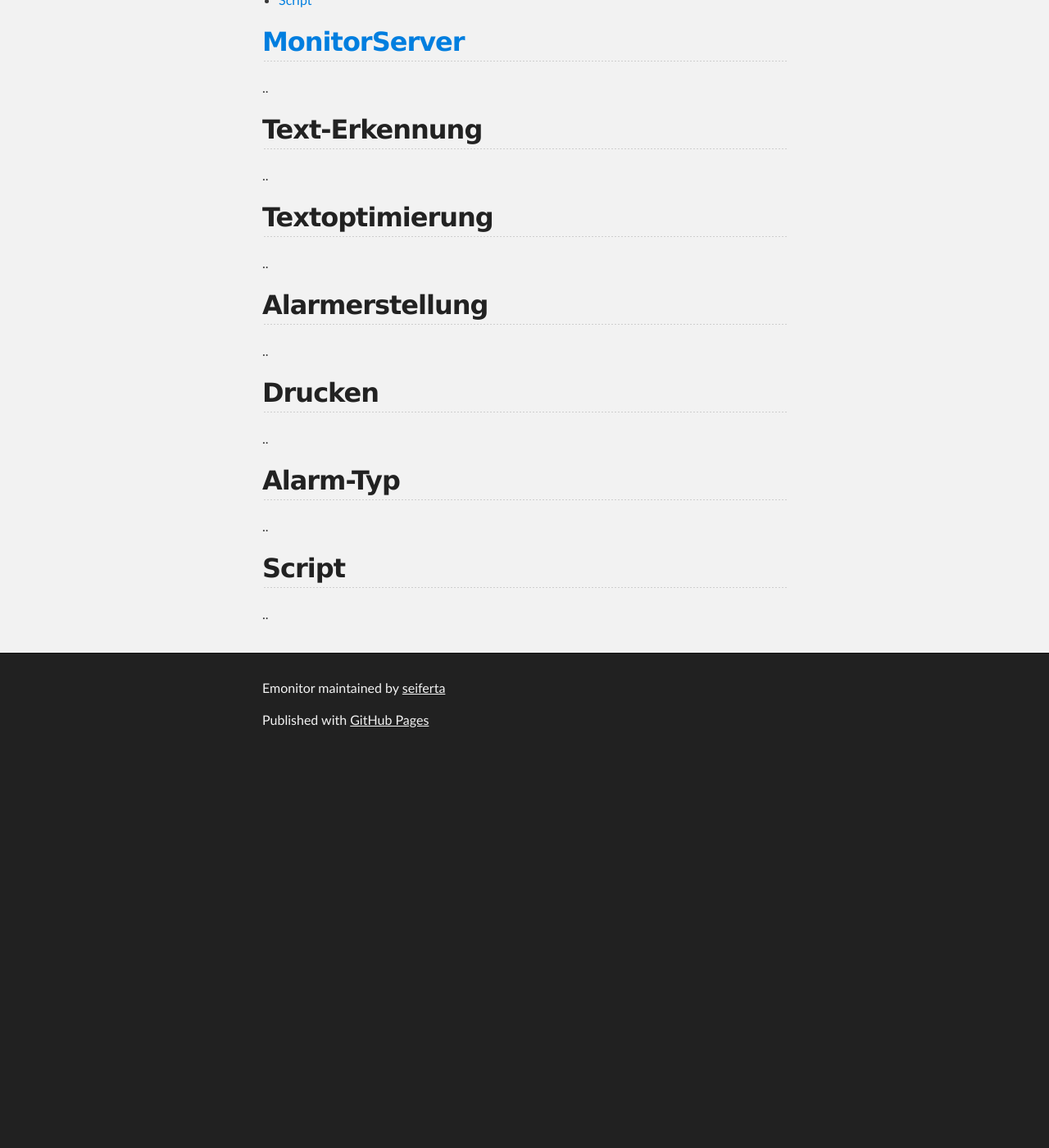
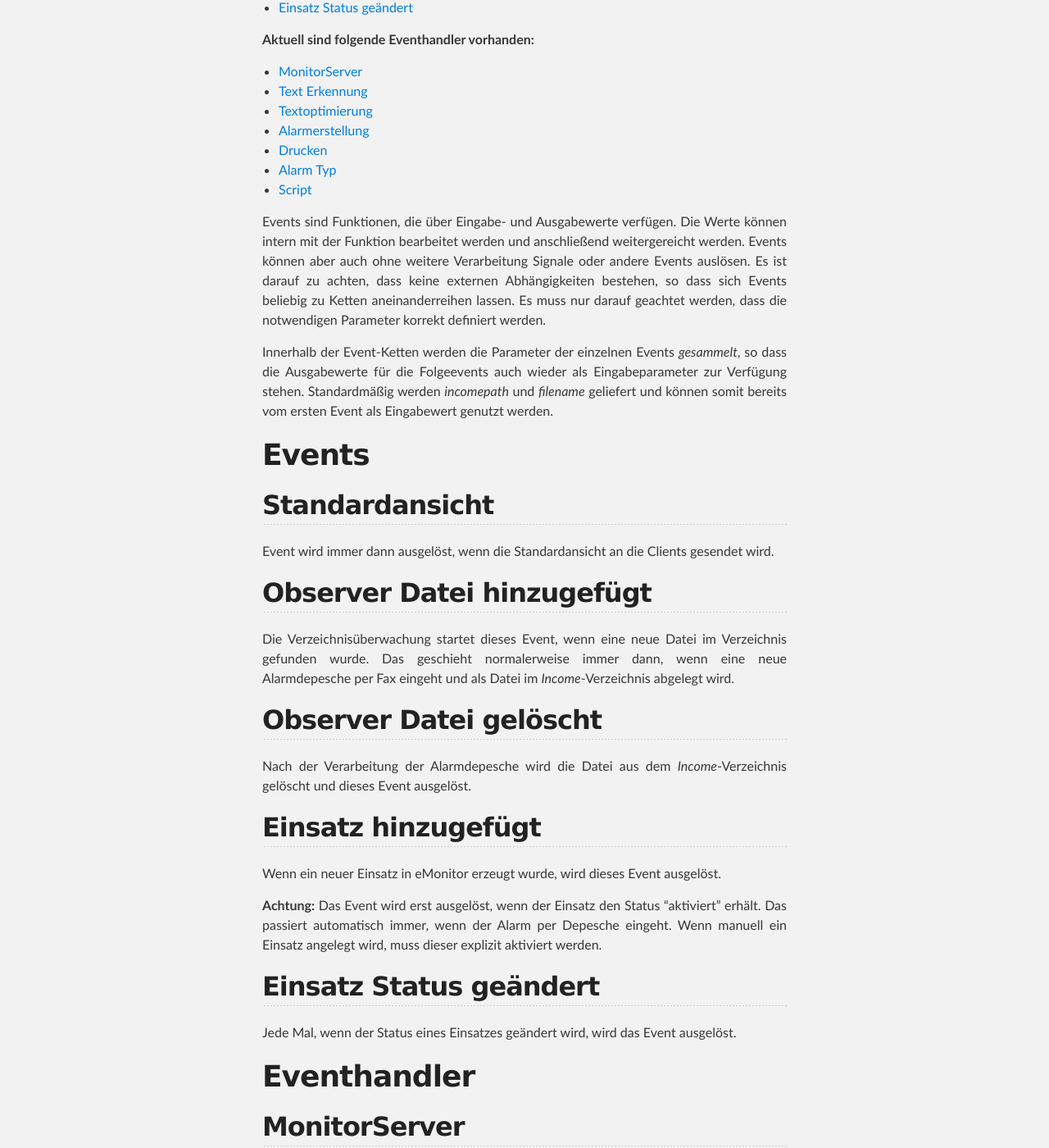
Before and after one commit to seiferta/eMonitor, a Jekyll site: the page built from docs/eventhandler.md, in a window 1280 px wide and 1400 px high, scrolled down 598 px. Shown: the whole window at 82% size. Built offline with Jekyll 4.4.1, drawn with Linux system fonts in a browser that asks for light colours; nearby versions of some CDN libraries; before the commit the page ends 1523 px from its top, so only the background shows below that; some of the changed text lies outside the part shown.

Commit message:
Update eventhandler.md

```diff
--- a/docs/eventhandler.md
+++ b/docs/eventhandler.md
@@ -4,43 +4,116 @@ permalink: /eventhandler/
 breadcrumb: Eventhandler
 ---
 
-### Eventhandler
+# Event und Eventhandler
 
-eMonitor bietet unterschiedliche Eventhandler, die miteinaner verschaltet werden können und somit variable Abläufe definieren lassen.
-Aktuell sind folgende Eventhandler vorhanden:
+eMonitor bietet unterschiedliche Events, die über Eventhandler verarbeitet werden können. Eventhandler können miteinaner verschaltet werden, somit lassen sich variable Abläufe definieren.
 
-* [MonitorServer](#monitorServer)
-* [TextErkennung](#texterkennung)
+**Aktuell sind folgende Events vorhanden:**
+
+* [Standardansicht](#standardansicht)
+* [Obeserver Datei hinzugefügt](#observer-datei-hinzugefügt)
+* [Observer Datei gelöscht](#observer-datei-gelöscht)
+* [Einsatz hinzugefügt](#einsatz-hinzugefügt)
+* [Einsatz Status geändert](#einsatz-status-geändert)
+
+**Aktuell sind folgende Eventhandler vorhanden:**
+
+* [MonitorServer](#monitorserver)
+* [Text Erkennung](#text-erkennung)
 * [Textoptimierung](#textoptimierung)
 * [Alarmerstellung](#alarmerstellung)
 * [Drucken](#drucken)
-* [Alarm-Typ](#alarmtyp)
+* [Alarm Typ](#alarm-typ)
 * [Script](#script)
 
-## [MonitorServer](#monitorServer)
+Events sind Funktionen, die über Eingabe- und Ausgabewerte verfügen. Die Werte können intern mit der Funktion bearbeitet werden und anschließend weitergereicht werden. Events können aber auch ohne weitere Verarbeitung Signale oder andere Events auslösen. Es ist darauf zu achten, dass keine externen Abhängigkeiten bestehen, so dass sich Events beliebig zu Ketten aneinanderreihen lassen. Es muss nur darauf geachtet werden, dass die notwendigen Parameter korrekt definiert werden.
 
-..
+Innerhalb der Event-Ketten werden die Parameter der einzelnen Events *gesammelt*, so dass die Ausgabewerte für die Folgeevents auch wieder als Eingabeparameter zur Verfügung stehen. Standardmäßig werden *incomepath* und *filename* geliefert und können somit bereits vom ersten Event als Eingabewert genutzt werden.
 
-## Text-Erkennung
+# Events
 
-..
+## Standardansicht
+
+Event wird immer dann ausgelöst, wenn die Standardansicht an die Clients gesendet wird.
+
+## Observer Datei hinzugefügt
+
+Die Verzeichnisüberwachung startet dieses Event, wenn eine neue Datei im Verzeichnis gefunden wurde. Das geschieht normalerweise immer dann, wenn eine neue Alarmdepesche per Fax eingeht und als Datei im *Income*-Verzeichnis abgelegt wird.
+
+## Observer Datei gelöscht
+
+Nach der Verarbeitung der Alarmdepesche wird die Datei aus dem *Income*-Verzeichnis gelöscht und dieses Event ausgelöst.
+
+## Einsatz hinzugefügt
+
+Wenn ein neuer Einsatz in eMonitor erzeugt wurde, wird dieses Event ausgelöst.
+
+**Achtung:** Das Event wird erst ausgelöst, wenn der Einsatz den Status "aktiviert" erhält. Das passiert automatisch immer, wenn der Alarm per Depesche eingeht. Wenn manuell ein Einsatz angelegt wird, muss dieser explizit aktiviert werden.
+
+## Einsatz Status geändert
+
+Jede Mal, wenn der Status eines Einsatzes geändert wird, wird das Event ausgelöst.
+
+
+# Eventhandler
+
+## MonitorServer
+
+**Funktion:** sendet ein Ping an die Clients zur Aktualisierung der aktuell angezeigten Seite auf den Clients.
+
+**Parameter:** keine
+
+
+## Text Erkennung
+
+**Funktion:** Startet bei Bedarf die Konvertierung der Eingabedatei zu einem Bildformat, das per OCR-Texterkennung ausgelesen wird. Der erkannte Text wird zurückgegeben.
+
+**Parameter:**
+
+ * Eingabe
+   * path: *incomepath* - Pfad zur Datei, die verarbeitet werden soll
+   * filename: *filename* - Dateiname der Datei, die verarbeitet werden soll
+ * Ausgabe
+   * text: *text* - Variable, in der der Ausgabewert, der erkannte Text, vom Event geliefert wird
+
 
 ## Textoptimierung
 
-..
+**Funktion:** Startet die Textoptimierung, die über den Administrationsbereich konfiguriert werden kann. Hier wird unter Anderem eine Textersetzung angestoßen, die oft falsch erkannte Buchstaben oder Worte korrigiert.
+
+**Parameter:**
+
+ * Eingabe
+   * text: *text* - Variable, in der der Rohtext geliefert wird
+ * Ausgabe
+   * text: *text* - Variable, in der der Ausgabewert, der überarbeitete Text, vom Event geliefert wird
+
 
 ## Alarmerstellung
 
-..
+**Funktion:** Aus den vorliegenden Textinformationen wird ein eMonitor-Einsatz erzeugt und in der Datenbank gespeichert. Gleichzeitig wird ein weiteres Event *
+
+**Parameter:**
+
+ * Eingabe
+   * text: *text* - Variable, in der die Textinformationen geliefert werden
+ * Ausgabe
+   * id: *id* - Variable, in der die ID des neu erstellten Einsatzes geliefert wird
+   * fields: *fields* - Liste mit Feldname-Werte Tupeln zur weiteren Verarbeitung
 
 ## Drucken
 
-..
+**Funktion:** Sämtliche Einsätze mit Status *aktiviert* werden an den definierten Drucker geschickt. Das Layout, das gedruckt werden soll, kann dabei über Parameter in der Druckerdefinition erstellt werden.
 
-## Alarm-Typ
+**Parameter:**
 
-..
+ * Eingabe
+   * printerid: *printerid* - Definition des Druckers bzw. Layout
+
+## Alarm Typ
+
+*todo*
 
 ## Script
 
-..
+*todo*
```
